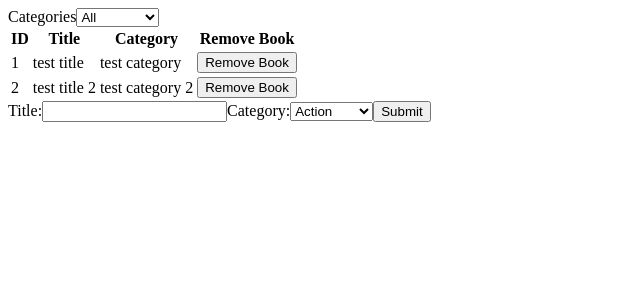
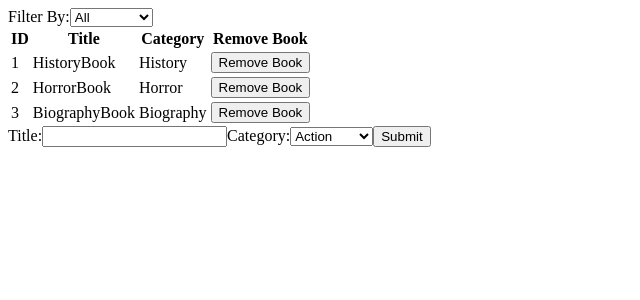
Before and after one commit to evaveskova/redux-bookstore, a React (Create React App) app: page / in a window 1280 px wide. Shown: the top 300 px of the page, without its empty margins (0-640 px from the left). Built offline with nearby package versions, Linux system fonts and the light colour scheme.

Commit message:
added handleFilterChange and filterBy functions to list books by category

```diff
--- a/src/components/CategoryFilter.js
+++ b/src/components/CategoryFilter.js
@@ -1,17 +1,36 @@
 import React from 'react';
+import { connect } from 'react-redux';
+import PropTypes from 'prop-types';
+import { changeFilter } from '../actions';
 
-const CategoryFilter = () => {
-    const categories = ['Action', 'Biography', 'History', 'Horror', 'Kids', 'Learning', 'Sci-Fi'];
-    const bookCategories = ['All'].concat(categories);
+const CategoryFilter = props => {
+  const categories = ['All', 'Action', 'Biography', 'History', 'Horror', 'Kids', 'Learning', 'Sci-Fi'];
 
-        return (
-            <label htmlFor="filter" id="category-filter-label">
-              Categories
-              <select id="categories" selected="All">
-                { bookCategories.map(category => <option value={category} key={`${category}_option`}>{category}</option>)}
-              </select>
-            </label>
-        );
+  const handleFilterChange = event => {
+    const { changeFilter } = props;
+    if (event.target.value !== 'All') {
+      changeFilter(event.target.value);
+    } else {
+      changeFilter('All');
+    }
+  };
+
+  return (
+    <label htmlFor="filter" id="category-filter-label">
+      Filter By:
+      <select id="categories" onChange={handleFilterChange}>
+        { categories.map(category => <option value={category} key={`${category}_filter`}>{category}</option>)}
+      </select>
+    </label>
+  );
 };
 
-export default CategoryFilter;
+CategoryFilter.propTypes = {
+  changeFilter: PropTypes.func.isRequired,
+};
+
+const mapDispatchToProps = dispatch => ({
+  changeFilter: category => dispatch(changeFilter(category)),
+});
+
+export default connect(null, mapDispatchToProps)(CategoryFilter);
--- a/src/containers/BooksList.js
+++ b/src/containers/BooksList.js
@@ -5,15 +5,23 @@ import Book from '../components/Book';
 import { removeBook } from '../actions';
 import CategoryFilter from '../components/CategoryFilter';
 
-const BooksList = ({ books, removeBook }) => {
+const BooksList = ({ books, filter, removeBook }) => {
   const handleRemoveBook = book => {
     removeBook(book);
   };
 
+  const filterBy = () => {
+    const filteredBooks = (filter === 'All') ? books : books.filter(book => (book.category === filter));
+    if (filteredBooks.length === 0) {
+      return <tbody><tr><td>No Books Found</td></tr></tbody>;
+    }
+    return filteredBooks.map(book => (
+      <Book book={book} key={book.id} removeBook={handleRemoveBook} />));
+  };
+
   return (
     <div>
-      <CategoryFilter />
-
+      <CategoryFilter filter={filter} />
       <table>
         <thead>
           <tr>
@@ -23,8 +31,7 @@ const BooksList = ({ books, removeBook }) => {
             <th>Remove Book</th>
           </tr>
         </thead>
-        {books.map(book => (
-          <Book book={book} key={book.id} removeBook={handleRemoveBook} />))}
+        { filterBy() }
       </table>
     </div>
   );
@@ -33,13 +40,13 @@ const BooksList = ({ books, removeBook }) => {
 BooksList.propTypes = {
   books: PropTypes.instanceOf(Array).isRequired,
   removeBook: PropTypes.func.isRequired,
+  filter: PropTypes.string.isRequired,
 };
 
-function mapStateToProps(state) {
-  return {
-    books: state.books,
-  };
-}
+const mapStateToProps = state => ({
+  books: state.books,
+  filter: state.filter,
+});
 
 const mapDispatchToProps = dispatch => ({
   removeBook: book => dispatch(removeBook(book)),
--- a/src/index.js
+++ b/src/index.js
@@ -9,13 +9,18 @@ const initialState = {
   books: [
     {
       id: 1,
-      title: 'test title',
-      category: 'test category',
+      title: 'HistoryBook',
+      category: 'History',
     },
     {
       id: 2,
-      title: 'test title 2',
-      category: 'test category 2',
+      title: 'HorrorBook',
+      category: 'Horror',
+    },
+    {
+      id: 3,
+      title: 'BiographyBook',
+      category: 'Biography',
     },
   ],
 };
--- a/src/reducers/filter.js
+++ b/src/reducers/filter.js
@@ -3,7 +3,6 @@ import { CHANGE_FILTER } from '../actions/index';
 const filterReducer = (state = 'All', action) => {
   switch (action.type) {
     case CHANGE_FILTER:
-          console.log('filter');
       return action.filter;
     default:
       return state;
--- a/src/reducers/index.js
+++ b/src/reducers/index.js
@@ -1,6 +1,8 @@
 import { combineReducers } from 'redux';
 import booksReducer from './books';
+import filterReducer from './filter';
 
 export default combineReducers({
   books: booksReducer,
+  filter: filterReducer,
 });
```
Also changed, not shown: src/actions/index.js (line endings or trailing spaces). Lines whose indentation alone changed are shown as unchanged.
